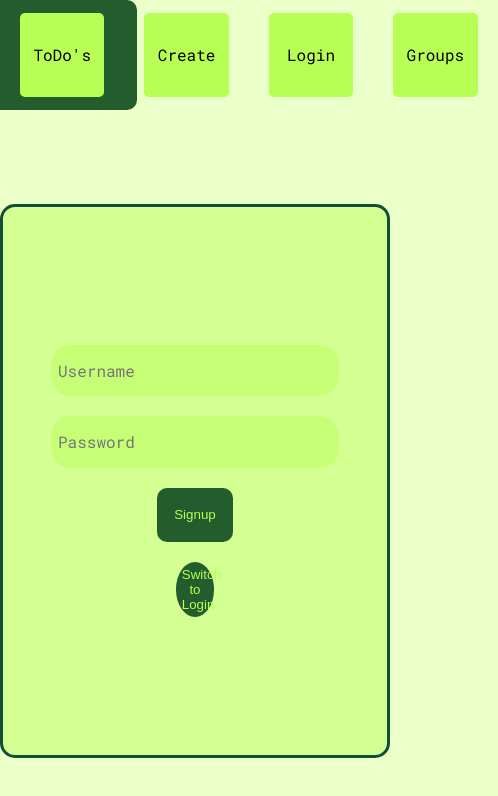
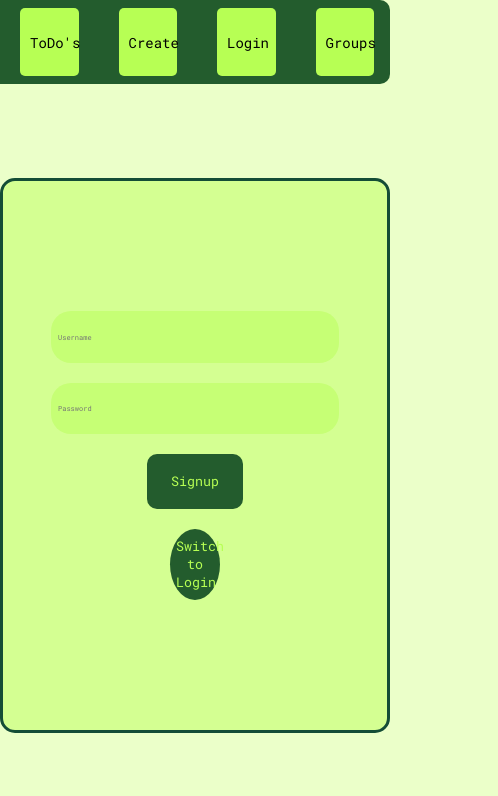
Before and after one commit to TheHeartstriker/ToDoApp, a React (Vite) app in the folder client/ToDoApp/: page / in a window 390 px wide. Shown: the top 796 px of the page, 498 px wide, since content can reach past the window. Built offline with nearby package versions, Linux system fonts and the light colour scheme.

Commit message:
Nav, css and error
Fixed a small potential error, made some css changes for mobile and changed the nav logic a bit.

```diff
--- a/client/ToDoApp/src/Components/Nav/Nav.css
+++ b/client/ToDoApp/src/Components/Nav/Nav.css
@@ -14,27 +14,38 @@
 /* The naviagtion bar realted at the top of the page */
 .ContainerHeader {
   position: relative;
-  z-index: 1;
+  height: 15vh;
+  width: 45vw;
   display: flex;
-  border-top-right-radius: 10px;
-  border-bottom-right-radius: 10px;
   flex-direction: row;
   justify-content: space-evenly;
   align-items: center;
-  height: 13vh;
-  width: 35vw;
   background: #235c2d;
-  font-size: 1rem;
+  border-top-right-radius: 10px;
+  border-bottom-right-radius: 10px;
 }
-/* Buttons contained at the top of the page */
-.ContainerHeader button {
+
+.move-nav-btn {
+  position: relative;
   font-size: 1em;
   font-family: "Roboto Mono", sans-serif;
   background-color: #b7ff54;
   border-radius: 5px;
   margin: 20px;
   padding: 10px;
-  height: 10vh;
-  width: 10vh;
+  width: 15%;
+  height: 80%;
   border: none;
+  box-sizing: border-box;
 }
+
+@media (max-width: 1000px) {
+  .ContainerHeader {
+    width: 100vw;
+    height: 10vh;
+    justify-content: space-around;
+  }
+  .move-nav-btn {
+    font-size: 2rem;
+  }
+}
--- a/client/ToDoApp/src/Components/Nav/Navigator.tsx
+++ b/client/ToDoApp/src/Components/Nav/Navigator.tsx
@@ -1,16 +1,12 @@
-import { useContext, useEffect } from "react";
+import { useContext, useEffect, useRef } from "react";
 import { Link, useNavigate } from "react-router-dom";
-import { TaskContext, Contexts } from "../taskProvider";
-import {
-  createDraggable,
-  createSpring,
-  createAnimatable,
-  utils,
-} from "animejs";
+import { createAnimatable, utils } from "animejs";
 import "./Nav.css";
 
 function Nav() {
   const navigate = useNavigate();
+  const frameIdRef = useRef<number | null>(null);
+
   function initAnimate() {
     const squares = Array.from(document.querySelectorAll(".move-nav-btn"));
     const animatable = squares.map((square) =>
@@ -24,9 +20,9 @@ function Nav() {
     return { squares, animatable };
   }
 
-  function onMouseMove(e: MouseEvent, animatable: any[], squares: any[]) {
+  function onMouseMove(mouse: any, animatable: any[], squares: any[]) {
     if (!squares || !animatable) return;
-    const { clientX, clientY } = e;
+    const { clientX, clientY } = mouse;
     squares.forEach((square: any, index: number) => {
       const boundingRect = square.getBoundingClientRect();
       const { top, left, width, height } = boundingRect;
@@ -54,31 +50,50 @@ function Nav() {
 
   useEffect(() => {
     const { squares, animatable } = initAnimate();
-    console.log("squares", squares, animatable);
-    const handleMouseMove = (e: MouseEvent) =>
-      onMouseMove(e, animatable, squares);
-    window.addEventListener("mousemove", handleMouseMove);
+    let mouse = { x: 0, y: 0 };
+    let prevMouse = { x: 0, y: 0 };
+    function mouseMove(e: MouseEvent) {
+      mouse.x = e.clientX;
+      mouse.y = e.clientY;
+    }
+    function update() {
+      if (mouse.x !== prevMouse.x || mouse.y !== prevMouse.y) {
+        onMouseMove(
+          { clientX: mouse.x, clientY: mouse.y },
+          animatable,
+          squares
+        );
+        prevMouse.x = mouse.x;
+        prevMouse.y = mouse.y;
+      }
+      frameIdRef.current = requestAnimationFrame(update);
+    }
 
+    frameIdRef.current = requestAnimationFrame(update);
+    window.addEventListener("mousemove", mouseMove);
     return () => {
-      window.removeEventListener("mousemove", handleMouseMove);
+      window.removeEventListener("mousemove", mouseMove);
+      if (frameIdRef.current) {
+        cancelAnimationFrame(frameIdRef.current);
+      }
     };
   }, []);
 
   return (
     <>
       <div className="ContainerHeader">
-        <Link to="/container">
-          <button className="move-nav-btn">ToDo's</button>
-        </Link>
-        <Link to="/create">
-          <button className="move-nav-btn">Create</button>
-        </Link>
-        <Link to="/">
-          <button className="move-nav-btn">Login</button>
-        </Link>
-        <Link to="/groups">
-          <button className="move-nav-btn">Groups</button>
-        </Link>
+        <button className="move-nav-btn" onClick={() => navigate("/container")}>
+          ToDo's
+        </button>
+        <button className="move-nav-btn" onClick={() => navigate("/create")}>
+          Create
+        </button>
+        <button className="move-nav-btn" onClick={() => navigate("/")}>
+          Login
+        </button>
+        <button className="move-nav-btn" onClick={() => navigate("/groups")}>
+          Groups
+        </button>
       </div>
     </>
   );
--- a/client/ToDoApp/src/Pages/Folders/groups.tsx
+++ b/client/ToDoApp/src/Pages/Folders/groups.tsx
@@ -22,8 +22,12 @@ function Groups() {
     setFolders((prevFolders) => [...prevFolders, newFolder]);
   }
 
-  //Delete a folder based on index
+  //Delete a folder based on index and set to "" if deleted folder is the current one
   function deleteFolderLocal(index: number) {
+    const folderToDelete = folders.find((folder) => folder.index === index);
+    if (folderToDelete && folderToDelete.folder === foldername) {
+      setFoldername("");
+    }
     setFolders(folders.filter((folder) => folder.index !== index));
   }
 
--- a/client/ToDoApp/src/Pages/LoginSign/NavLogin.css
+++ b/client/ToDoApp/src/Pages/LoginSign/NavLogin.css
@@ -68,18 +68,20 @@
 .Switch {
   background-color: var(--pine);
   color: var(--main-);
+  font-family: "Roboto Mono", sans-serif;
   margin: 10px;
   border-radius: 50%;
-  height: 10%;
-  width: 10%;
+  height: 13%;
+  width: 13%;
   border: none;
   cursor: pointer;
 }
 /* The button that either logs the user in or signs them up */
 .loginOrSign {
   height: 10%;
-  width: 20%;
+  width: 25%;
   background-color: var(--pine);
+  font-family: "Roboto Mono", sans-serif;
   color: var(--main-);
   border-radius: 10px;
   margin: 10px;
--- a/client/ToDoApp/src/Site.css
+++ b/client/ToDoApp/src/Site.css
@@ -4,3 +4,32 @@ body {
   margin: 0;
   padding: 0;
 }
+@media (min-width: 2000px) {
+  html {
+    font-size: 20px;
+  }
+}
+
+@media (max-width: 1500px) {
+  html {
+    font-size: 13px;
+  }
+}
+
+@media (max-width: 1300px) {
+  html {
+    font-size: 11px;
+  }
+}
+
+@media (max-width: 1000px) {
+  html {
+    font-size: 9px;
+  }
+}
+
+@media (max-width: 600px) {
+  html {
+    font-size: 7px;
+  }
+}
--- a/client/ToDoApp/src/main.tsx
+++ b/client/ToDoApp/src/main.tsx
@@ -3,6 +3,7 @@ import ReactDOM from "react-dom/client";
 //Routing imports
 import { BrowserRouter, Routes, Route } from "react-router-dom";
 import { TaskProvider } from "./components/taskProvider";
+import Nav from "./components/nav/Navigator";
 import GridAnimation from "./components/grid/grid";
 import AppRoutes from "./routing/indexRoute";
 import "./Site.css";
```
